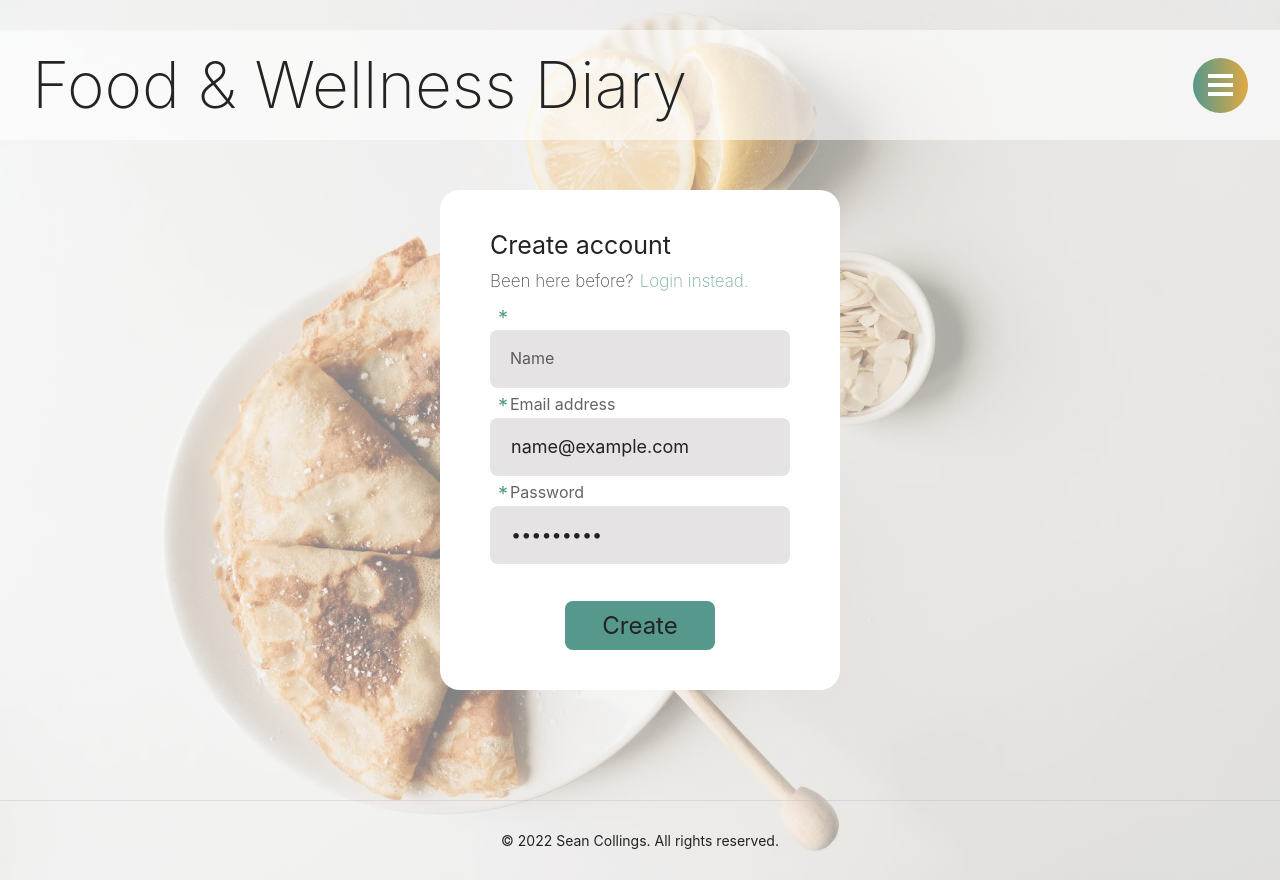
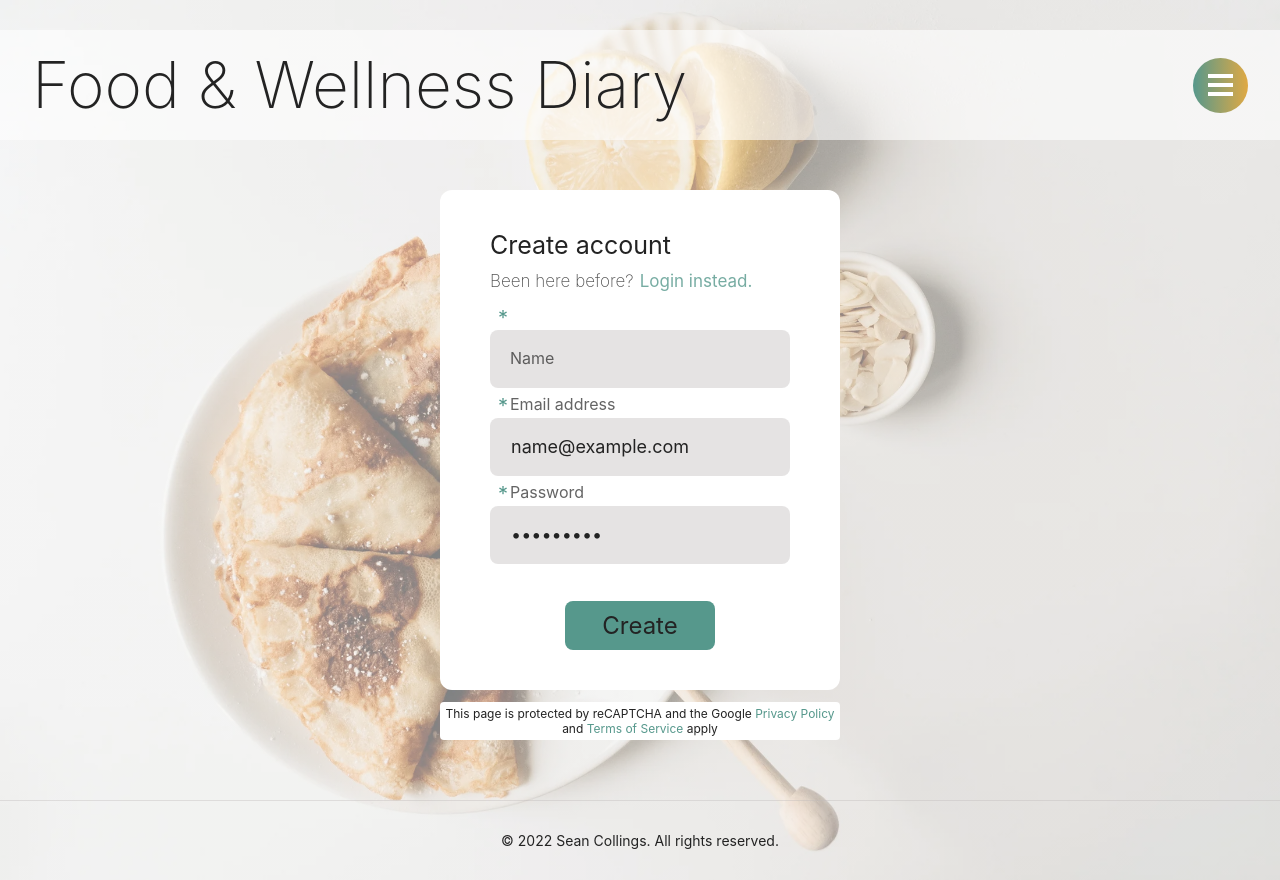
Before and after one commit to SeanCollings/food-diary-client, a Next.js app: page /login in a window 1280 px wide. Both pictures are taken after typing "name@example.com", "Sample123" into the empty fields and a click on the button "Create account.". Built offline with nearby package versions, Linux system fonts and the light colour scheme; no server answers.

Commit message:
add google recaptcha v3 for create-user

```diff
--- a/components/login-form/index.tsx
+++ b/components/login-form/index.tsx
@@ -1,7 +1,7 @@
 import FormInput from '@components/ui/input/form-input';
 import { MEDIA_MOBILE } from '@utils/constants';
 import { runValidations } from '@utils/validation';
-import { FC, FormEvent, useCallback, useReducer } from 'react';
+import { FC, FormEvent, useCallback, useEffect, useReducer } from 'react';
 import { signIn } from 'next-auth/react';
 import styled from 'styled-components';
 import { PASSWORD_MIN_LENGTH } from '@utils/validation/validation.constants';
@@ -18,11 +18,13 @@ import { useMemoizeFunction } from '@hooks/use-memoize-function';
 import { loginFormValidators } from '@utils/validation/validators/collections';
 import { useRouter } from 'next/router';
 
+const RECAPTCHA_KEY = 'recaptcha_key';
+
 const SForm = styled.form`
   background: var(--bg-secondary);
   max-width: 400px;
   width: 100%;
-  border-radius: 20px;
+  border-radius: 12px;
   min-height: 500px;
   padding: 40px 50px;
   display: flex;
@@ -49,11 +51,14 @@ const SSubHeader = styled.div`
 `;
 const SChangeButton = styled.button`
   font-size: 17px;
-  font-weight: 200;
   background: transparent;
   border: transparent;
   cursor: pointer;
   color: var(--th-primary);
+
+  :hover {
+    text-decoration: underline;
+  }
 `;
 const SContentContainer = styled.div`
   display: flex;
@@ -85,6 +90,21 @@ const SLoginButton = styled.button`
   :active {
     opacity: 0.7;
     width: 152px;
+  }
+`;
+const SRecaptchaContainer = styled.span`
+  margin-top: 12px;
+  font-size: 12px;
+  text-align: center;
+  max-width: 400px;
+  background-color: var(--bg-secondary);
+  border-radius: 4px;
+  padding: 4px;
+`;
+const SGoogleLink = styled.a`
+  color: var(--th-primary);
+  :hover {
+    text-decoration: underline;
   }
 `;
 
@@ -136,10 +156,25 @@ const InteractiveSubHeader: FC<IInteractiveSubHeaderProps> = ({
   </SSubHeader>
 );
 
-const createUser = async ({ email, password, name }: TFormValues) => {
+const createUser = async ({
+  email,
+  password,
+  name,
+}: TFormValues): Promise<{ error?: string; data?: { message: string } }> => {
+  try {
+    const token = await new Promise((resolve) =>
+      window.grecaptcha.ready(() =>
+        resolve(
+          window.grecaptcha.execute(process.env.RECAPTCHA_SITE_KEY as string, {
+            action: 'create-user',
+          })
+        )
+      )
+    );
+
     const res = await fetch('/api/auth/signup', {
       method: 'POST',
-    body: JSON.stringify({ email, password, name }),
+      body: JSON.stringify({ email, password, name, token }),
       headers: {
         'Content-Type': 'application/json',
       },
@@ -148,11 +183,28 @@ const createUser = async ({ email, password, name }: TFormValues) => {
     const data = await res.json();
 
     if (!res.ok) {
-    throw new Error(data.message || 'Something went wrong');
+      return { error: data.message || 'Something went wrong' };
     }
 
-  return data;
+    return { data };
+  } catch (err) {
+    return { error: (err as any).message };
+  }
 };
+
+interface IGoogleLinkProps {
+  link: string;
+  label: string;
+}
+
+const GoogleLink: FC<IGoogleLinkProps> = ({ link, label }) => (
+  <SGoogleLink href={link} target={'_blank'} rel="noreferrer noopener">
+    {label}
+  </SGoogleLink>
+);
+
+// https://www.cluemediator.com/how-to-implement-recaptcha-v3-in-react#agric
+// https://stackoverflow.com/questions/53832882/react-and-recaptcha-v3
 
 const LoginForm: FC = () => {
   const router = useRouter();
@@ -166,6 +218,18 @@ const LoginForm: FC = () => {
   const showPasswordInput = isLogin || isCreate;
   const formText = getFormText(isLogin, isReset);
 
+  useEffect(() => {
+    const scriptExist = document.getElementById(RECAPTCHA_KEY);
+
+    if (!scriptExist) {
+      // Add reCaptcha
+      const script = document.createElement('script');
+      script.id = RECAPTCHA_KEY;
+      script.src = `https://www.google.com/recaptcha/api.js?render=${process.env.RECAPTCHA_SITE_KEY}`;
+      document.body.appendChild(script);
+    }
+  }, []);
+
   const signInUser = async () => {
     const result = await signIn('credentials', {
       redirect: false,
@@ -178,6 +242,13 @@ const LoginForm: FC = () => {
         type: ELoginFormType.LOGIN_ERROR,
         payload: result.error,
       });
+    }
+
+    const grecaptchaBadgeEl = document.querySelector(
+      '.grecaptcha-badge'
+    ) as HTMLElement;
+    if (grecaptchaBadgeEl) {
+      grecaptchaBadgeEl.style.display = 'none';
     }
 
     router.replace('/');
@@ -210,7 +281,7 @@ const LoginForm: FC = () => {
   const submitHandler = async (event: FormEvent<HTMLFormElement>) => {
     event.preventDefault();
     const errors = runFormValidations();
-
+    // set loading true
     dispatch({ type: ELoginFormType.SUBMIT, payload: { errors } });
 
     const hasErrors = !!Object.keys(errors).length;
@@ -227,9 +298,11 @@ const LoginForm: FC = () => {
           break;
         case 'create':
           console.log('CREATE');
-          const result = await createUser(state.formValues);
-          console.log('Result ::', result);
+          const { error } = await createUser(state.formValues);
+
+          if (!error) {
             await signInUser();
+          }
           break;
         case 'reset':
           console.log('RESET');
@@ -280,6 +353,7 @@ const LoginForm: FC = () => {
   const handleOnBlurMemoized = useMemoizeFunction(handleOnBlur);
 
   return (
+    <>
       <SForm onSubmit={submitHandler}>
         <SHeaderContainer>
           <SHeader>{formText.headerText}</SHeader>
@@ -342,6 +416,22 @@ const LoginForm: FC = () => {
           <SLoginButton type="submit">{formText.loginButtonText}</SLoginButton>
         </SLoginButtonContainer>
       </SForm>
+      {isCreate && (
+        <SRecaptchaContainer>
+          This page is protected by reCAPTCHA and the Google{' '}
+          <GoogleLink
+            link="https://policies.google.com/privacy"
+            label="Privacy Policy"
+          />{' '}
+          and{' '}
+          <GoogleLink
+            link="https://policies.google.com/terms"
+            label="Terms of Service"
+          />{' '}
+          apply
+        </SRecaptchaContainer>
+      )}
+    </>
   );
 };
 
--- a/next.config.js
+++ b/next.config.js
@@ -5,6 +5,9 @@ const nextConfig = {
   compiler: {
     styledComponents: true,
   },
+  env: {
+    RECAPTCHA_SITE_KEY: process.env.RECAPTCHA_SITE_KEY,
+  },
 };
 
 module.exports = nextConfig;
--- a/pages/api/auth/signup.ts
+++ b/pages/api/auth/signup.ts
@@ -6,6 +6,7 @@ interface IRequest extends NextApiRequest {
     email: string;
     password: string;
     name: string;
+    token: string;
   };
 }
 
```
Also changed, not shown: types/index.d.ts (added, +23 -0 lines), 1 other file (tests, documents, lock files or other folders). Lines whose indentation alone changed are shown as unchanged.
